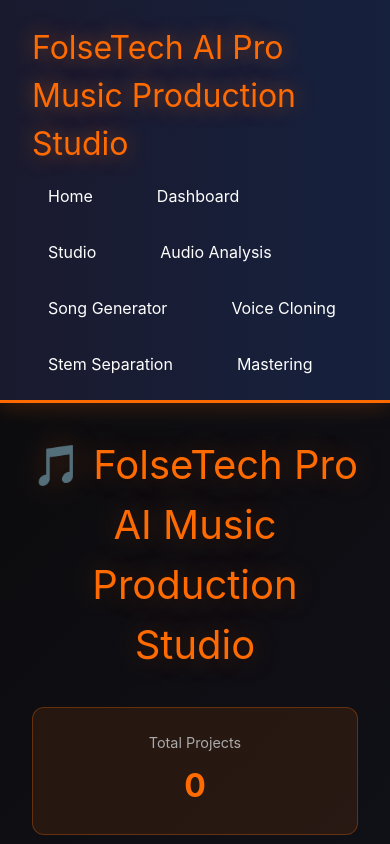
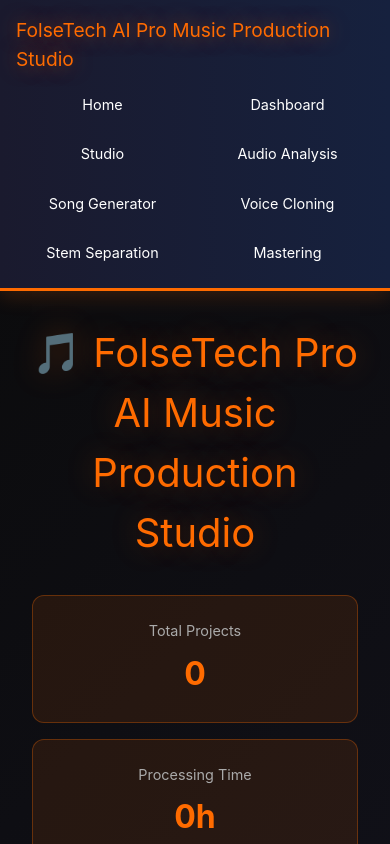
Before and after one commit to jonfolsetech-ctrl/FolseTech-Pro-AI-Music-Production-Studio-Mobile-App, a React (Vite) app in the folder folsetech-ai-studio/apps/web/: page /dashboard in a window 390 px wide. Shown: the top 844 px of the page. Built offline with nearby package versions, Linux system fonts and the light colour scheme; the HTML template or start-up script is replaced by a standard one.

Commit message:
Add responsive mobile styling for navbar with grid layout

```diff
--- a/folsetech-ai-studio/apps/web/src/index.css
+++ b/folsetech-ai-studio/apps/web/src/index.css
@@ -34,6 +34,35 @@ body {
   gap: 2rem;
   list-style: none;
   flex-wrap: wrap;
+}
+
+@media (max-width: 768px) {
+  .navbar {
+    padding: 1rem;
+  }
+
+  .navbar h1 {
+    font-size: 1.2rem;
+    margin-bottom: 0.75rem;
+  }
+
+  .navbar ul {
+    display: grid;
+    grid-template-columns: repeat(2, 1fr);
+    gap: 0.75rem;
+    width: 100%;
+  }
+
+  .navbar li {
+    width: 100%;
+  }
+
+  .navbar a {
+    display: block;
+    text-align: center;
+    padding: 0.75rem;
+    font-size: 0.9rem;
+  }
 }
 
 .navbar a {
```
